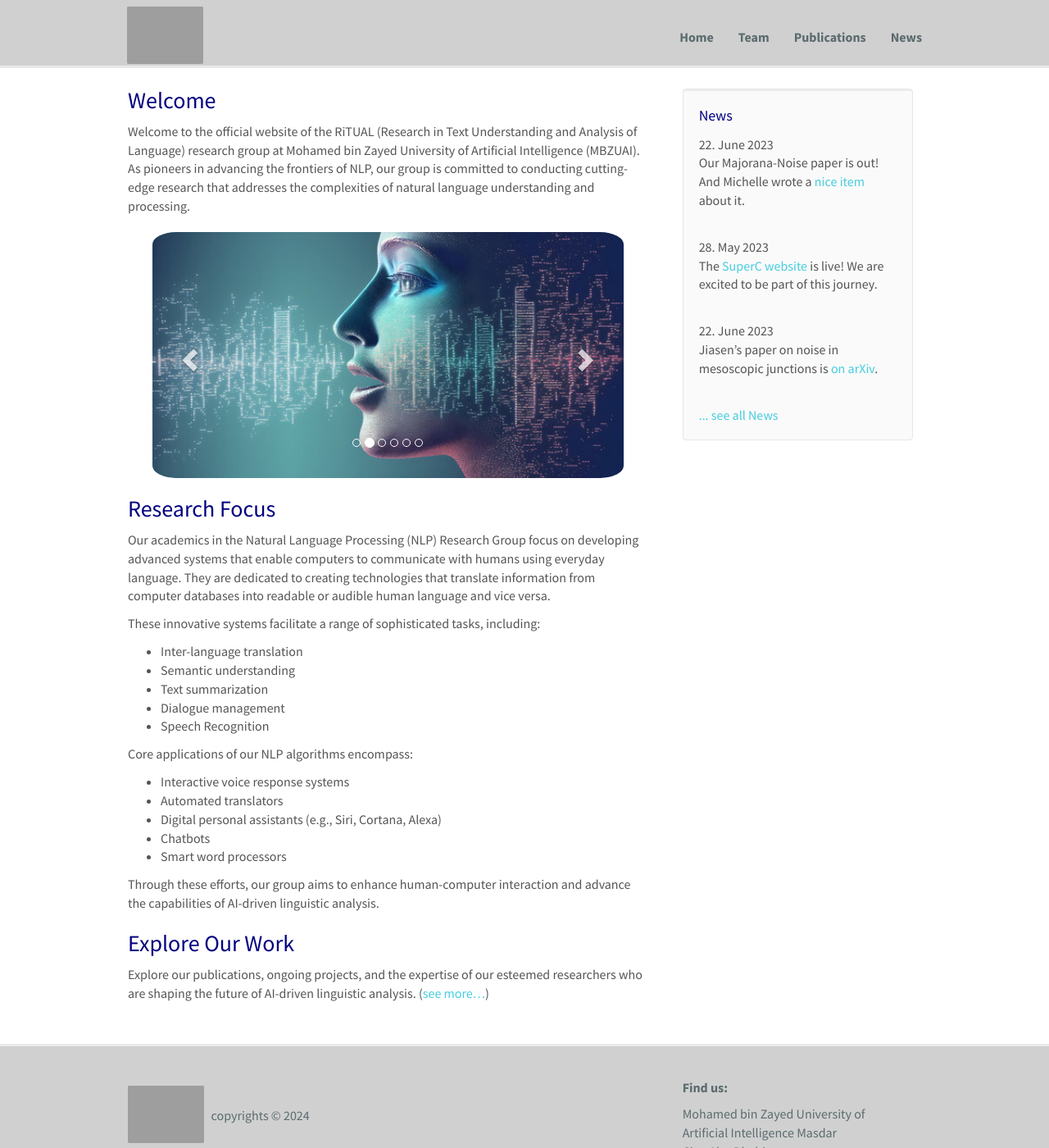
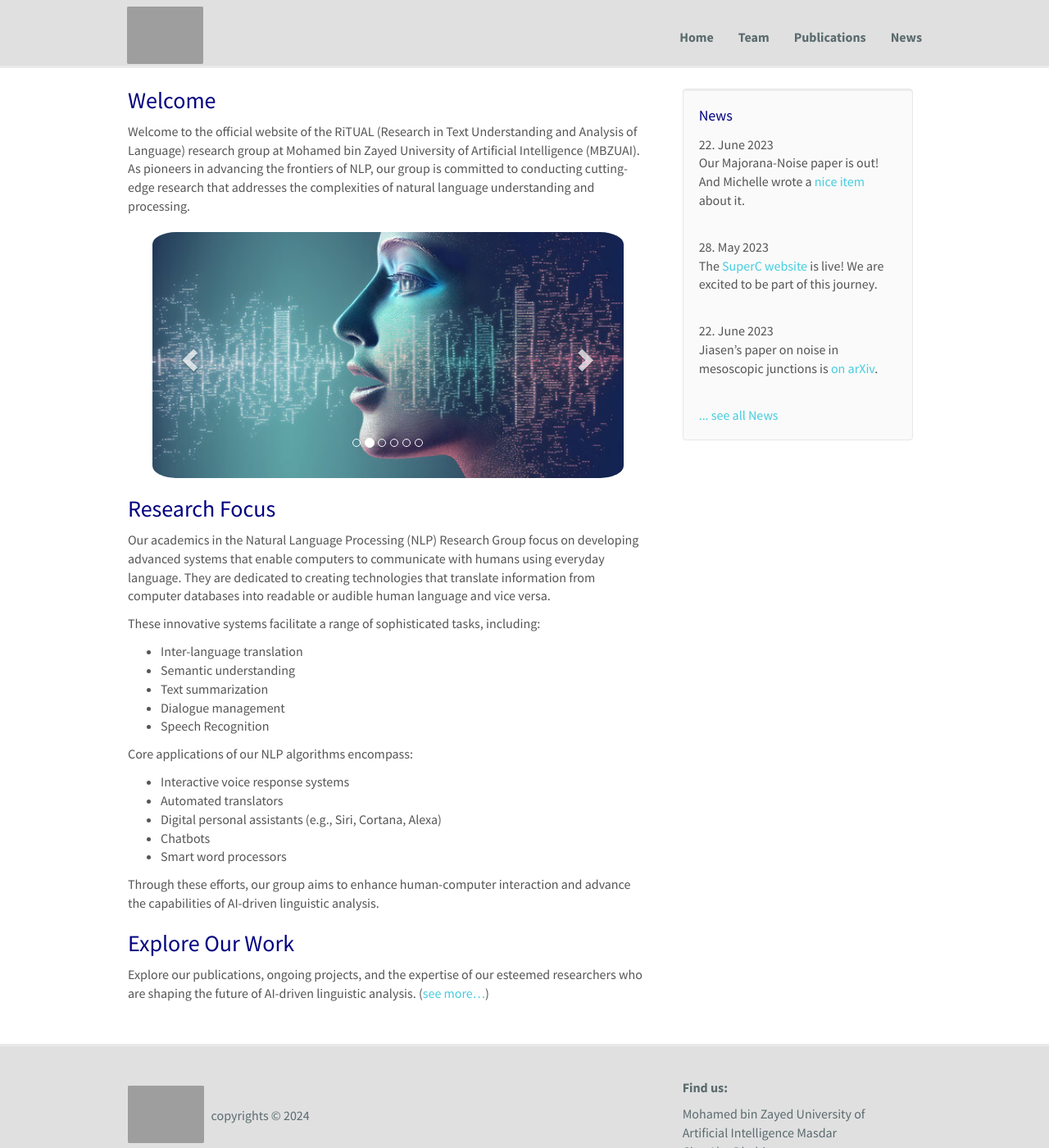
Before and after one commit to toqeerehsan/RiTUAL, a Jekyll site: the page built from _pages/home.md, in a window 1280 px wide and 1400 px high. Shown: the whole window at 82% size. Built offline with Jekyll 4.4.1, drawn with Linux system fonts in a browser that asks for light colours; nearby versions of some CDN libraries.

Commit message:
updated banner color

```diff
--- a/css/main.scss
+++ b/css/main.scss
@@ -136,7 +136,7 @@ color: #000080;
 }
 
 .bg-color{
-background-color: #d0d0d0/*#c0d5d8*/;
+background-color: #e0e0e0/*#c0d5d8*/;
 color: #fff;
 }
 
@@ -204,7 +204,7 @@ color:#99a7b2;
 .navbar-default {
 //     background: linear-gradient(to right, #EEFDFF, #5B6B6E);
 //     background-color: #c0ced0;
-    background-color: #d0d0d0/*#c0d5d8*/;
+    background-color: #e0e0e0/*#c0d5d8*/;
     border: none;
     border-bottom: 3px solid #E9E9E9;
     padding: 20px 0px 10px 0px;
@@ -251,7 +251,7 @@ color:#99a7b2;
 
 #footer {
     margin-top:15px;
-    background-color: #d0d0d0/*#c0d5d8*/;
+    background-color: #e0e0e0/*#c0d5d8*/;
     color: #fff;
     padding: 20px 0;
     border:none;
```
